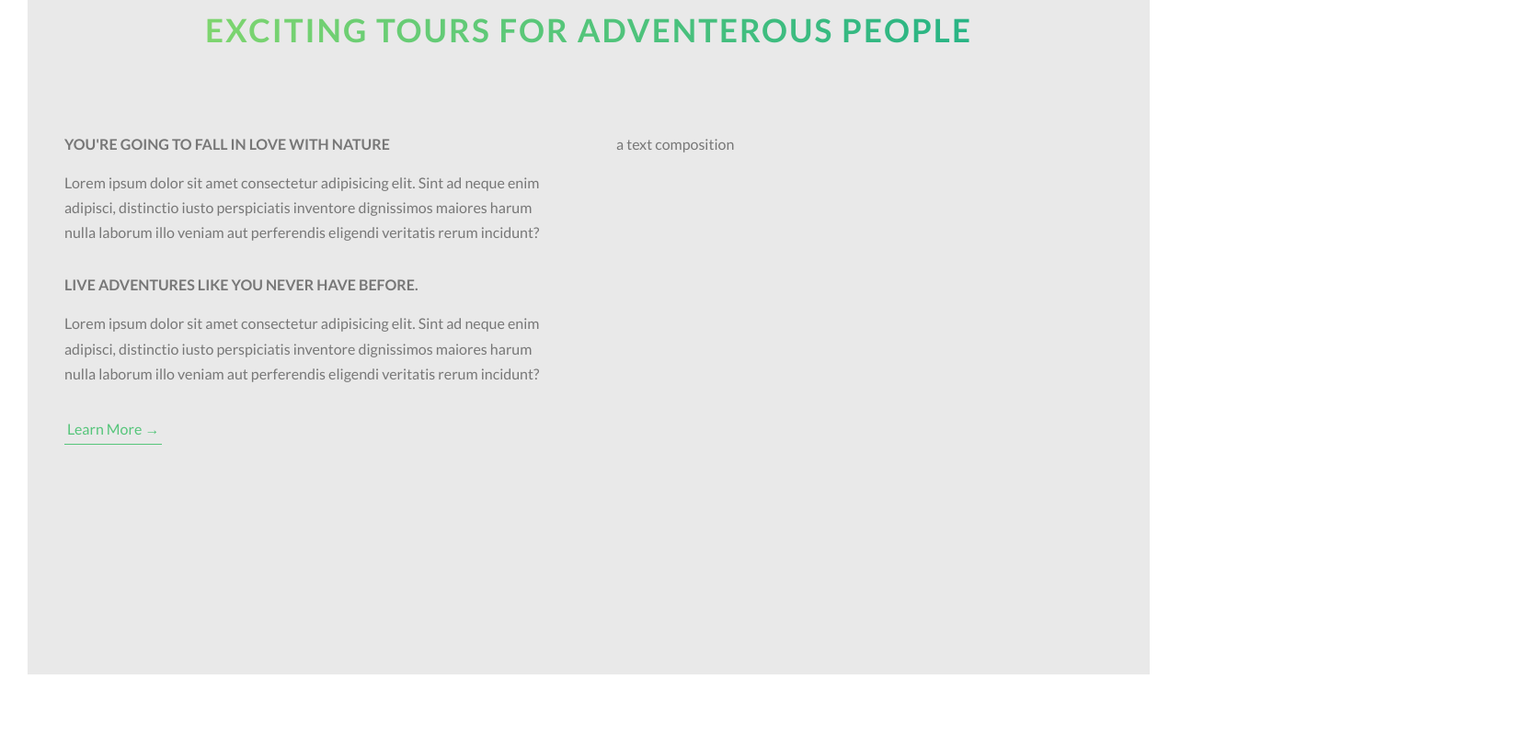
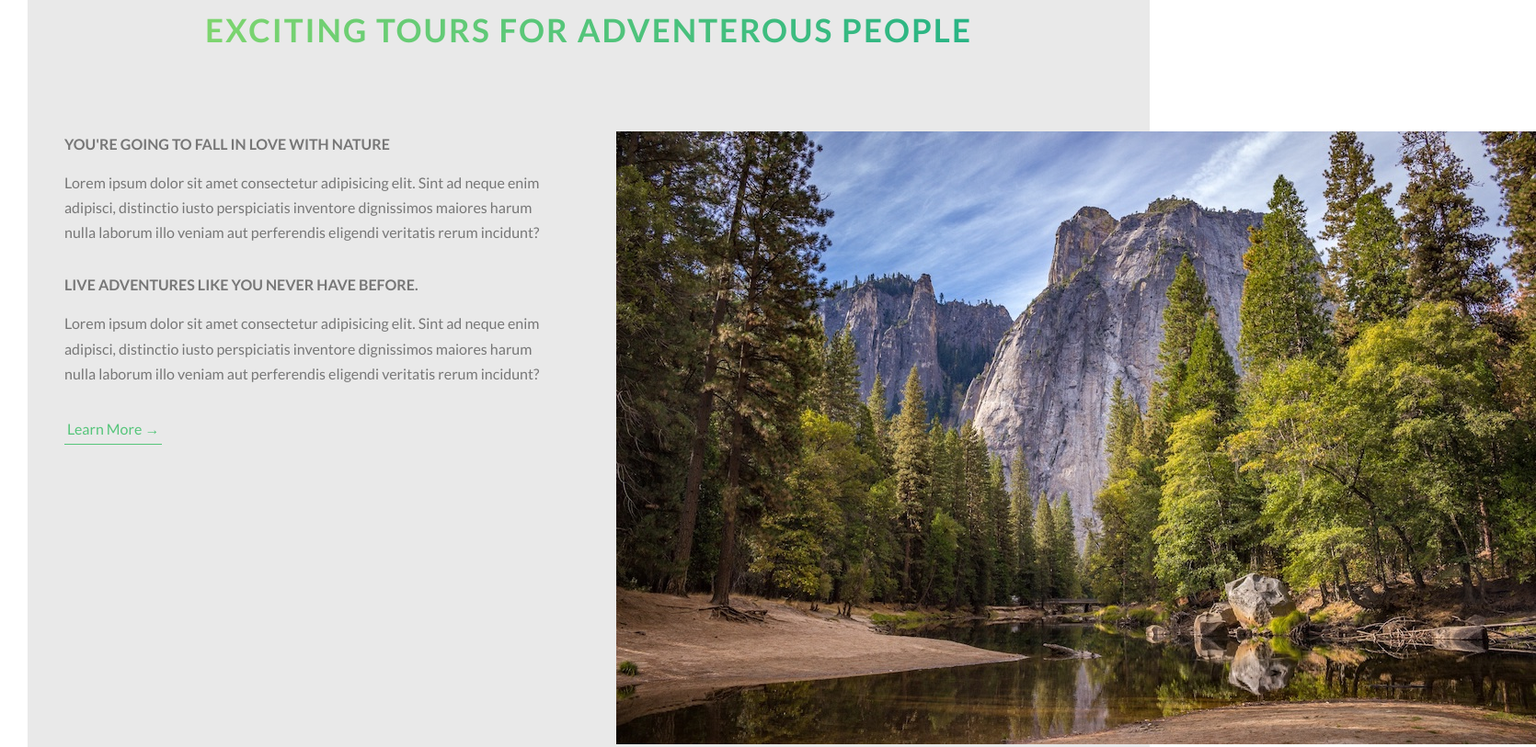
Before and after one commit to ajaljose/natours, a website: page index.html in a window 1280 px wide. Shown: the part 877-1690 px from the top of the page at 92% size, 1670 px wide, since content can reach past the window. Before the commit the page ends 1641 px from the top, so only its background shows below. Drawn offline with Linux system fonts and the light colour scheme.

Commit message:
composition initial commit

```diff
--- a/index.html
+++ b/index.html
@@ -56,7 +56,12 @@
             </p>
             <a href="#" class="btn-text">Learn More &rarr;</a>
           </div>
-          <div class="col-1-of-2">a text composition</div>
+          <div class="col-1-of-2">
+            <div class="composition">
+            <img src="img/nat-1-large.jpg" alt="Photo 1" class="composition__photo composition__photo--p1">
+            <img src="img/nat-2-large.jpg" alt="Photo 2" class="composition__photo composition__photo--p2">
+            <img src="img/nat-3-large.jpg" alt="Photo 3" class="composition__photo composition__photo--p3">
+        </div></div>
         </div>
       </section>
     </main>
--- a/sass/main.scss
+++ b/sass/main.scss
@@ -8,6 +8,7 @@
 @import "base/utilities";
 
 @import "components/button";
+@import "components/composition";
 
 @import "layout/header";
 
```
Also changed, not shown: img/nat-1-large.jpg (added), img/nat-2-large.jpg (added), img/nat-3-large.jpg (added), sass/components/_composition.scss (added).
